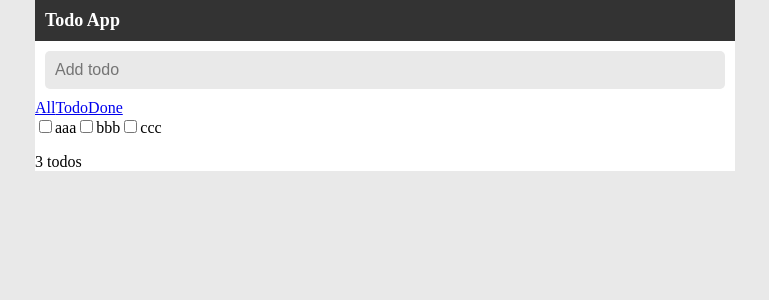
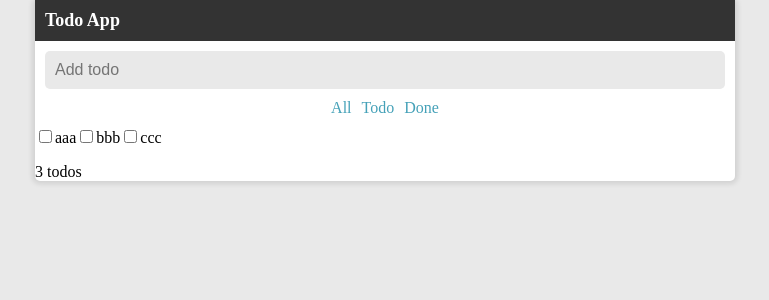
Before and after one commit to tsunga59/react_todo, a React (Create React App) app: page / in a window 1280 px wide. Shown: the top 300 px of the page, without its empty margins (255-1024 px from the left). Built offline with nearby package versions, Linux system fonts and the light colour scheme.

Commit message:
Filterをコンポーネント化

```diff
--- a/src/App.jsx
+++ b/src/App.jsx
@@ -4,17 +4,14 @@ import "./App.css";
 
 import { Header } from "./components/Header";
 import { InputTodo } from "./components/InputTodo";
+import { Filter } from "./components/Filter";
 
 const App = () => {
   return (
     <SContainer>
       <Header />
       <InputTodo />
-      <div className="filter-area">
-        <a href="#">All</a>
-        <a href="#">Todo</a>
-        <a href="#">Done</a>
-      </div>
+      <Filter />
       <div className="todo-area">
         <label>
           <input type="checkbox" />
@@ -38,6 +35,8 @@ const SContainer = styled.div`
   width: 700px;
   background-color: #fff;
   margin: 0 auto;
+  border-radius: 5px;
+  box-shadow: 0 0 5px 3px rgba(0, 0, 0, .1);
 `;
 
 export default App;
--- /dev/null
+++ b/src/components/Filter.jsx
@@ -0,0 +1,27 @@
+import React from "react";
+import styled from "styled-components";
+
+export const Filter = () => {
+  return (
+    <SContainer>
+      <SLink href="#">All</SLink>
+      <SLink href="#">Todo</SLink>
+      <SLink href="#">Done</SLink>
+    </SContainer>
+  );
+};
+
+const SContainer = styled.div`
+  display: flex;
+  justify-content: center;
+  padding: 0 10px 10px;
+`;
+
+const SLink = styled.a`
+  color: #45a1b8;
+  margin: 0 5px;
+  text-decoration: none;
+  &:hover {
+    opacity: .8;
+  }
+`;
```
